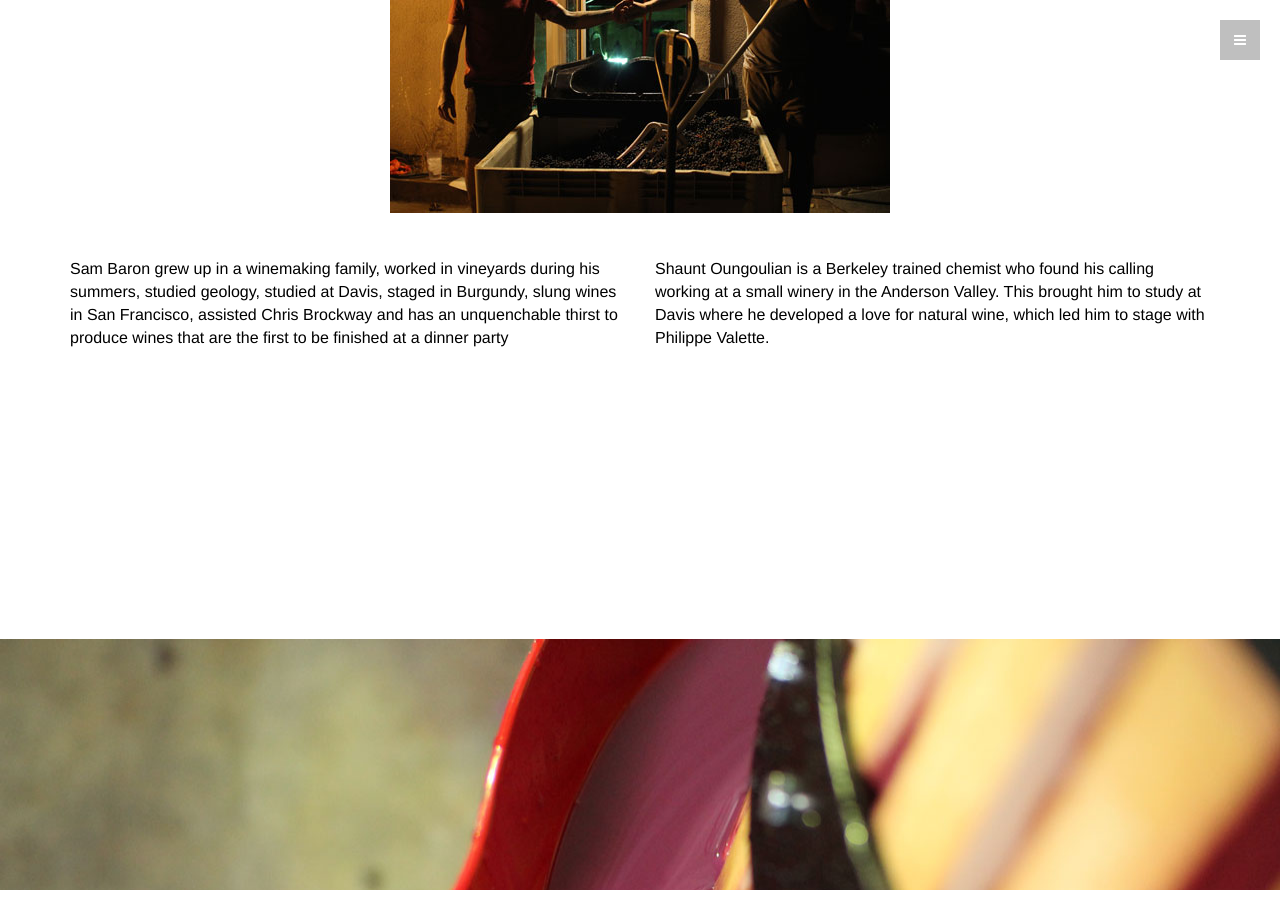
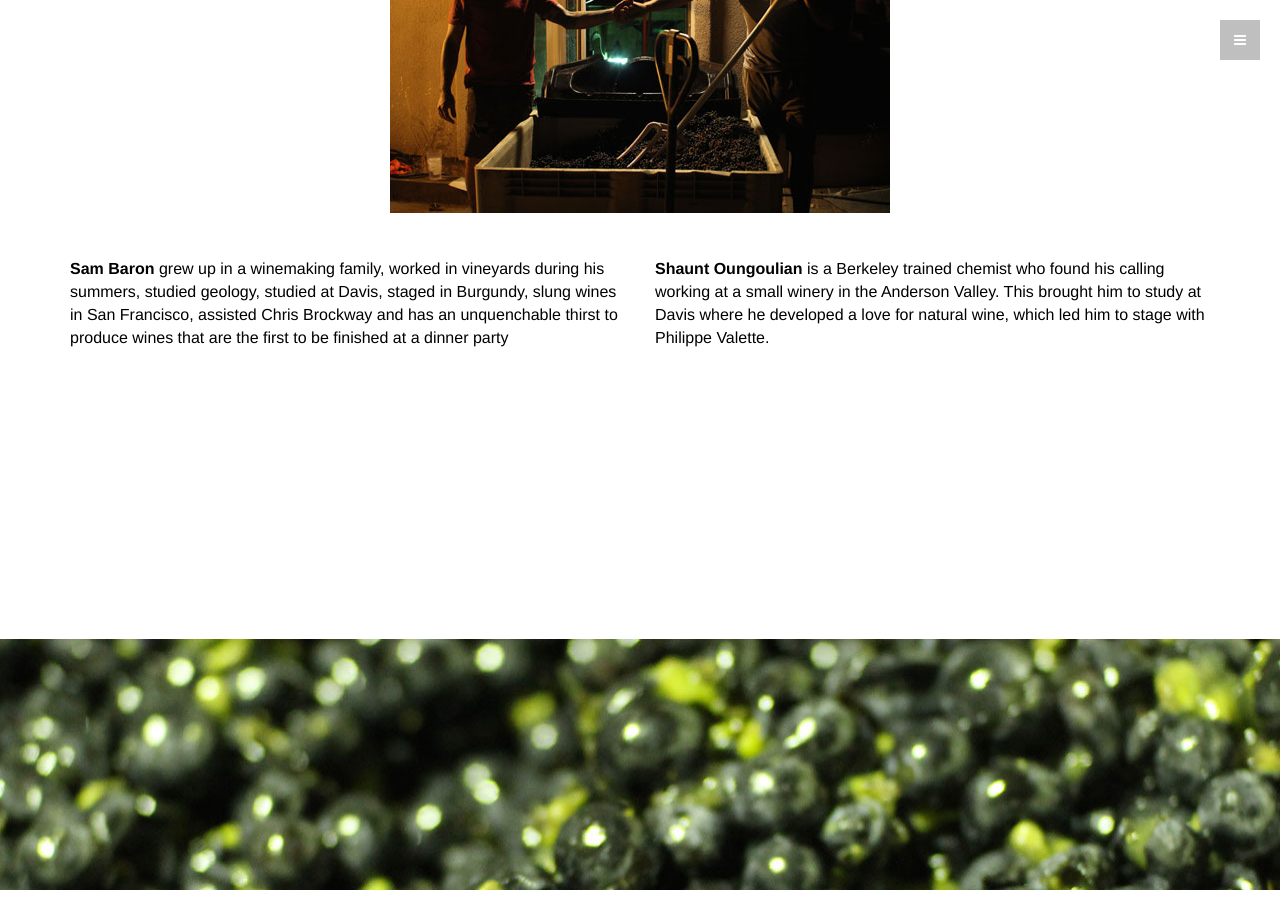
Before and after one commit to iamciera/websiteLesLunes, a Jekyll site: the page index.html, which Jekyll copies as it is, in a window 1280 px wide and 900 px high, scrolled down 1902 px. Built offline with Jekyll 4.4.1, drawn with Linux system fonts in a browser that asks for light colours; nearby versions of some CDN libraries; Markdown is read by kramdown in place of the engine named in the settings; some of the changed text lies outside the part shown.

Commit message:
updated pics, typos, menu, and added contact

```diff
--- a/index.html
+++ b/index.html
@@ -37,8 +37,7 @@
 			<i class="fa fa-times menu-close"></i>
 			<a href="#home" class="smoothScroll">Home</a>
 			<a href="#about" class="smoothScroll">About</a>
-			<a href="#portfolio" class="smoothScroll">Portfolio</a>
-			<a href="#services" class="smoothScroll">Services</a>
+			<a href="#portfolio" class="smoothScroll">Vineyards</a>
 			<a href="#contact" class="smoothScroll">Contact</a>
 			<a href="#"><i class="fa fa-facebook"></i></a>
 			<a href="#"><i class="fa fa-twitter"></i></a>
@@ -99,12 +98,12 @@
 					<div class="col-md-6">
 						</br>
 						</br>
-						<p>Sam Baron grew up in a winemaking family, worked in vineyards during his summers, studied geology, studied at Davis, staged in Burgundy, slung wines in San Francisco, assisted Chris Brockway and has an unquenchable thirst to produce wines that are the first to be finished at a dinner party</p>
+						<p><b>Sam Baron</b> grew up in a winemaking family, worked in vineyards during his summers, studied geology, studied at Davis, staged in Burgundy, slung wines in San Francisco, assisted Chris Brockway and has an unquenchable thirst to produce wines that are the first to be finished at a dinner party</p>
 					</div>
 					<div class="col-md-6">
 						</br>
 						</br>
-						<p>Shaunt Oungoulian is a Berkeley trained chemist who found his calling working at a small winery in the Anderson Valley. This brought him to study at Davis where he developed a love for natural wine, which led him to stage with Philippe Valette.</p>
+						<p><b>Shaunt Oungoulian</b> is a Berkeley trained chemist who found his calling working at a small winery in the Anderson Valley. This brought him to study at Davis where he developed a love for natural wine, which led him to stage with Philippe Valette.</p>
 					</div>
 
 				</div><! --/col-lg-8-->
@@ -202,9 +201,39 @@
 	                </div>
 				</div><!-- col-lg-4 -->
 			</div><!-- /row -->
+
+			<div class="row mt">
+				<p>
+					</br>
+					</br>
+				</p>
+			</div>
+
 		</div>
 	<div>
 </div>
+
+<! -- SERVICE SECTION -->
+	<section id="contact" name="contact"></section>
+	<div id="contactwrap">
+		<div class="container">
+			<div class="row">
+				<div class="col-lg-6">
+					<p>CONTACT</p>
+					<p>Lorem Ipsum is simply dummy text of the printing and typesetting industry. Lorem Ipsum has been the industry's standard dummy text ever since the 1500s.</p>
+					<p>
+						<small>5th Avenue, 987<br/>
+						38399, New York,<br/>
+						USA.</small>
+					</p>
+					<p>
+						<small>Tel. 9888-4394<br/>
+						Mail. Hello@coolfolks.com<br/>
+						Skype. NYCDesign
+					</p>
+		</div><! --/row -->
+		</div><!-- /container -->
+	</div>
 
 
 
```
Also changed, not shown: other parts of index.html (+2 -2 lines), assets/img/back.jpg, assets/img/portfolio-sep.jpg, assets/img/pour.jpg (added).
